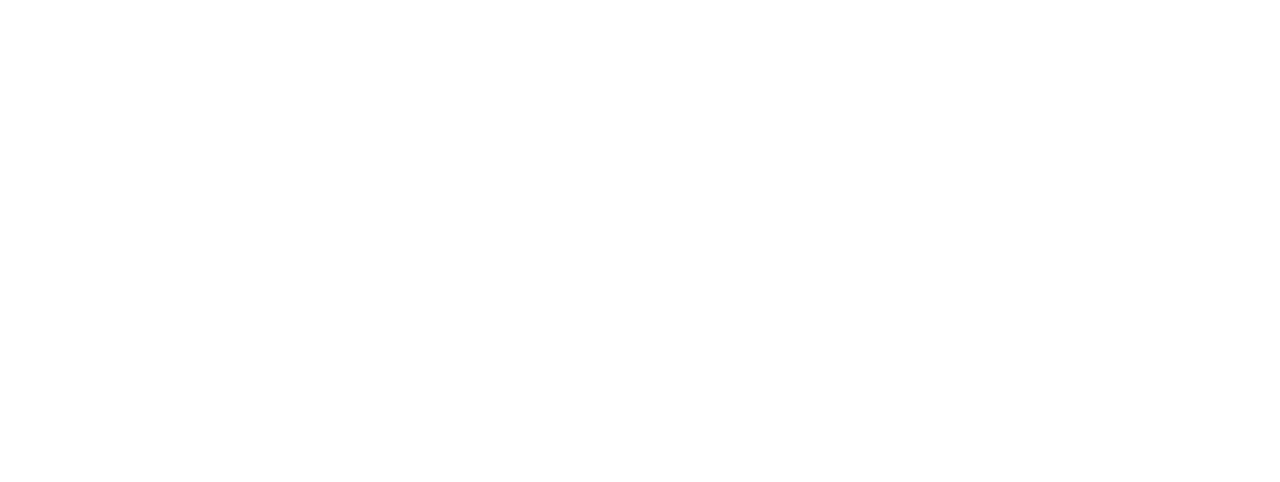
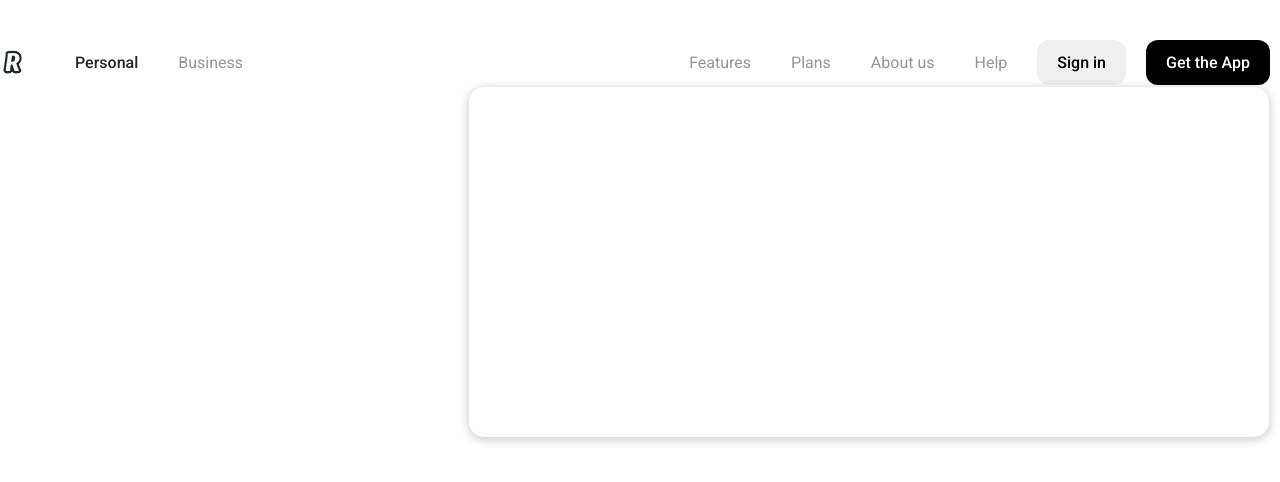
Before and after one commit to StefanoCeli/js-html-css-revolut, a plain HTML site: page index.html in a window 1280 px wide. Drawn offline with nearby package versions, Linux system fonts and the light colour scheme.

Commit message:
Strutturo i drop-down

```diff
--- a/assets/css/style.css
+++ b/assets/css/style.css
@@ -3,3 +3,82 @@
     margin: 0;
     padding: 0;
 }
+body{
+    font-size: 16px;
+    font-family: 'Roboto', sans-serif;
+}
+header{
+    max-width: 1300px;
+    padding: 40px 0;
+    margin: 0 auto;
+    display: flex;
+    align-items: center;
+    justify-content: space-between;
+}
+.header-left,.header-right{
+    display: flex;
+    align-items: center;
+}
+.header-left .logo{
+    width: 25px;
+    height: 27px;
+    margin-right: 30px;
+    cursor: pointer;
+}
+.header-left ul,.header-right ul{
+    list-style: none;
+    display: flex;
+}
+.header-left ul li,.header-right ul li{
+    padding: 0 20px;
+}
+.header-right ul li{
+    position: relative;
+}
+.header-left ul li a,.header-right ul li a{
+    text-decoration: none;
+    color: #969595;
+}
+.header-left ul li a:hover,.header-right ul li a:hover{
+    color: #252525;
+}
+.header-left ul li:first-child a{
+    font-weight: 500;
+    color: #252525;
+}
+.header-right button{
+    margin: 0 10px;
+    border: none;
+    border-radius: 12px;
+    padding: 13px 20px;
+    cursor: pointer;
+    font-size: inherit;
+    font-family:  inherit;
+    font-weight: 500;
+    color: black;
+}
+.header-right button:hover{
+    background-color: #e7e7e7;
+}
+.header-right button:last-child{
+    background-color: #000;
+    color: #fff;
+}
+.header-right button:last-child:hover{
+    background-color: #353535;
+}
+.header-right button:focus{
+    outline: none;
+}
+.dropdown-features{
+    width: 800px;
+    height: 350px;
+    border-radius: 15px;
+    padding: 10px;
+    background-color: #fff;
+    box-shadow: 0 2px 10px 1px rgba(0,0,0,0.2);
+    position: absolute;
+    left: -200px;
+    top: 180%;
+    display: flex;
+}
--- a/index.html
+++ b/index.html
@@ -4,16 +4,46 @@
     <meta charset="UTF-8">
     <meta http-equiv="X-UA-Compatible" content="IE=edge">
     <meta name="viewport" content="width=device-width, initial-scale=1.0">
+    <link rel="preconnect" href="https://fonts.gstatic.com">
+    <link href="https://fonts.googleapis.com/css2?family=Roboto:wght@400;500;700&display=swap" rel="stylesheet">
     <link rel="stylesheet" href="https://cdnjs.cloudflare.com/ajax/libs/font-awesome/5.15.2/css/all.min.css">
     <link rel="stylesheet" href="assets/css/style.css">
-    <title>Carousel</title>
+    <title>Revolut</title>
 </head>
 <body>
 
 
 
+    <div class="container">
 
+        <header>
+            <div class="header-left">
+                <img class="logo" src="assets/img/revolut-logo-one.png" alt="logo">
+                <ul>
+                    <li><a href="#">Personal</a></li>
+                    <li><a href="#">Business</a></li>
+                </ul>
+            </div>
+            <div class="header-right">
+                <ul>
+                    <li><a href="#">Features</a>
+                        <div class="dropdown-features">
+                            <div></div>
+                            <div></div>
+                            <div></div>
+                            <div></div>
+                        </div>
+                    </li>
+                    <li><a href="#">Plans</a></li>
+                    <li><a href="#">About us</a></li>
+                    <li><a href="#">Help</a></li>
+                </ul>
+                <button>Sign in</button>
+                <button>Get the App</button>
+            </div>
+        </header>
 
+    </div>
 
 
     <script src="https://code.jquery.com/jquery-3.6.0.min.js" integrity="sha256-/xUj+3OJU5yExlq6GSYGSHk7tPXikynS7ogEvDej/m4=" crossorigin="anonymous"></script>
```
Also changed, not shown: assets/img/revolut-logo-one.png (added).
